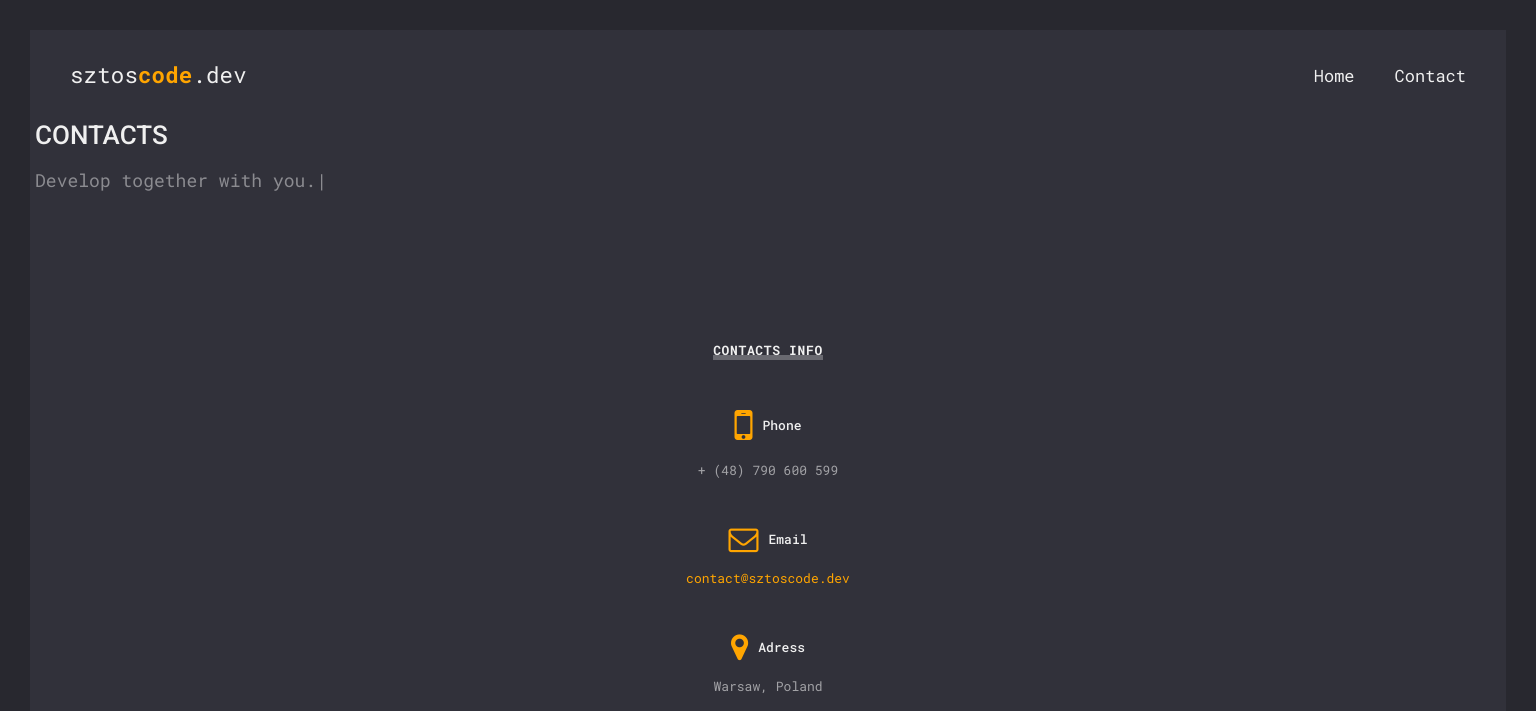
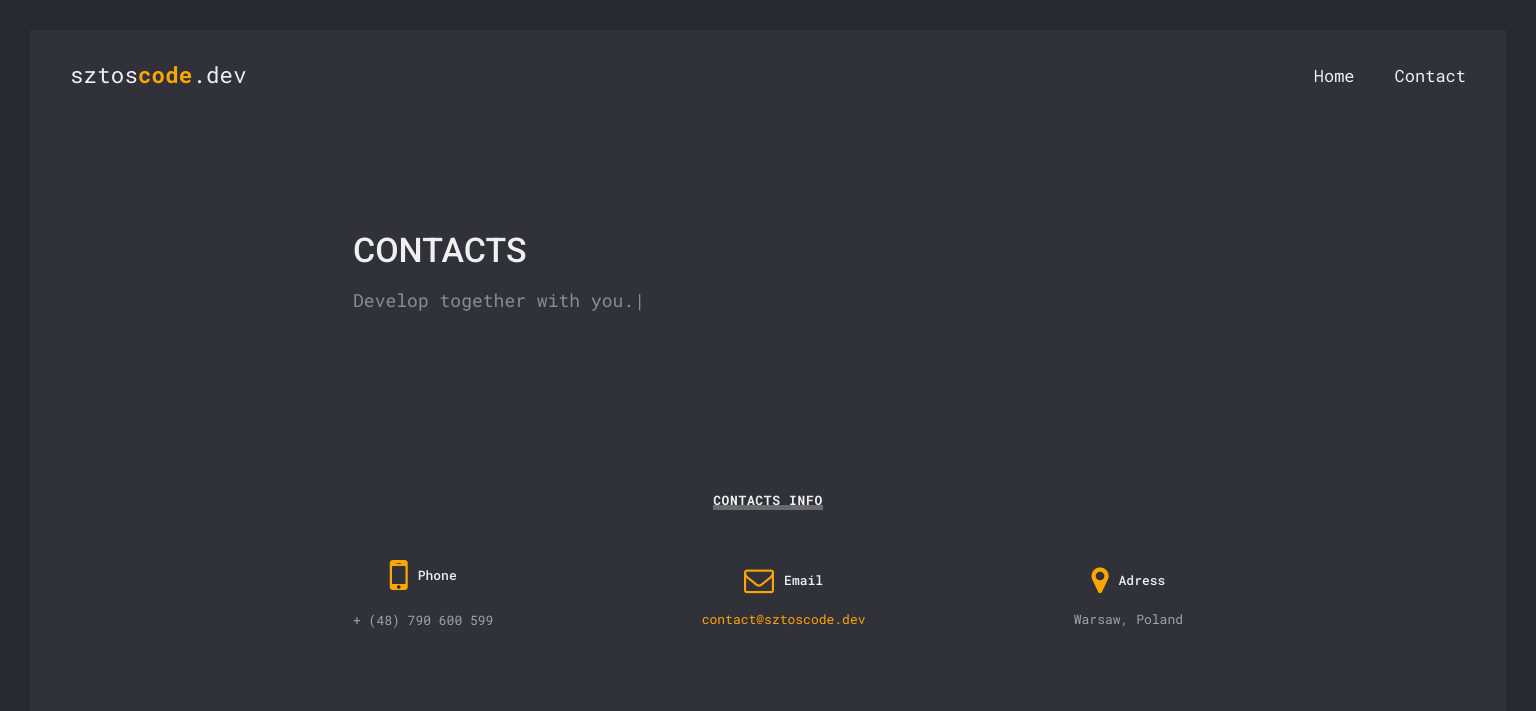
Before and after one commit to Dominik-Gryszkiewicz/sztoscode, a plain HTML site: page contact.html in a window 1536 px wide. Shown: the top 711 px of the page. Drawn offline with nearby package versions, Linux system fonts and the light colour scheme.

Commit message:
contact desktop version

```diff
--- a/sass/_contact-section.sass
+++ b/sass/_contact-section.sass
@@ -1,6 +1,7 @@
 .contact-section
     font-family: 'Roboto', sans-serif
-    margin-top: 90px
+    margin-top: 145px
+    max-width: 900px
     transition: .7s
     .header
         margin: 30px 35px
@@ -131,7 +132,7 @@
                 border: none
         .warining
             display: none
-            margin: 20px 41px 0 41px
+            margin: 20px 41px 20px 41px
             border: 2px orange solid
             p
                 font-size: 13px
--- a/sass/_media-queries.sass
+++ b/sass/_media-queries.sass
@@ -245,3 +245,58 @@
             a
                 font-size: 22px
                 margin-left: 30px
+
+// CONTACT SECTION
+
+@media screen and (min-height: 800px)
+    .contact-section
+        .contacts-info
+            .info-container
+                .info+.info
+                    margin-top: 55px
+
+@media screen and (min-height: 1080px)
+    .contact-section
+        width: 77%
+
+@media screen and (min-width: 601px)
+    .contact-section
+        margin-top: 170px
+
+@media screen and (min-width: 768px)
+    .contact-section
+        width: 80%
+        margin-right: auto
+        margin-left: auto
+        .contacts-info
+            .info-container
+                flex-direction: row
+                justify-content: space-around
+
+@media screen and (min-width: 962px)
+    .contact-section
+        margin-top: 200px
+        width: 78%
+        .header
+            h1
+                font-size: 34px
+        .contacts-info
+            padding: 0 35px
+            .info-container
+                justify-content: space-between
+
+@media screen and (min-width: 1366px)
+    .contact-section
+        width: 73%
+
+@media screen and (min-width: 1440px)
+    .contact-section
+        width: 70%
+        .contacts-info
+            margin-top: 160px
+        .form-container
+            margin-top: 160px
+
+@media screen and (min-width: 1536px)
+    .contact-section
+        width: 66%
```
Also changed, not shown: css/style.css, 1 other file.
